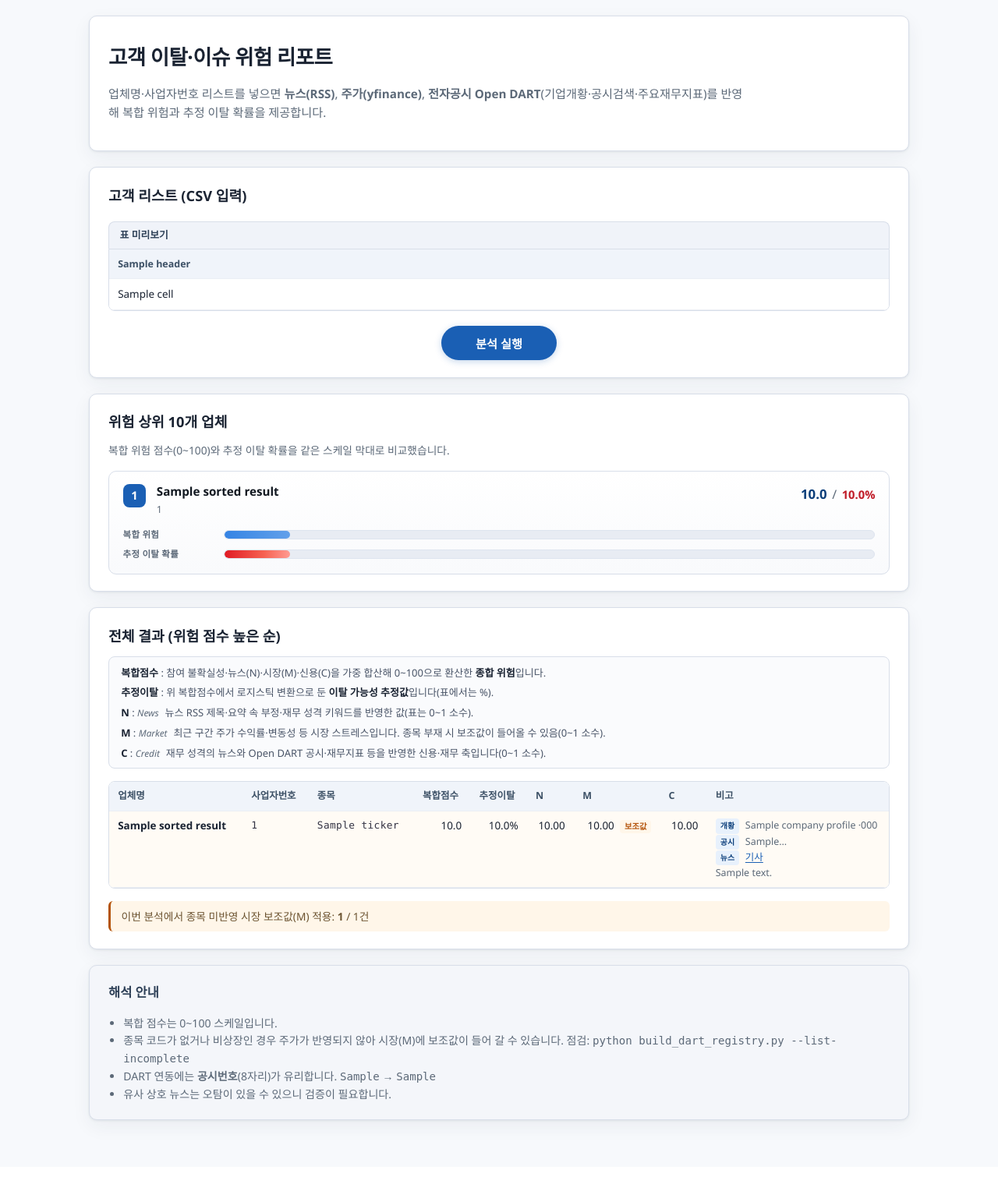
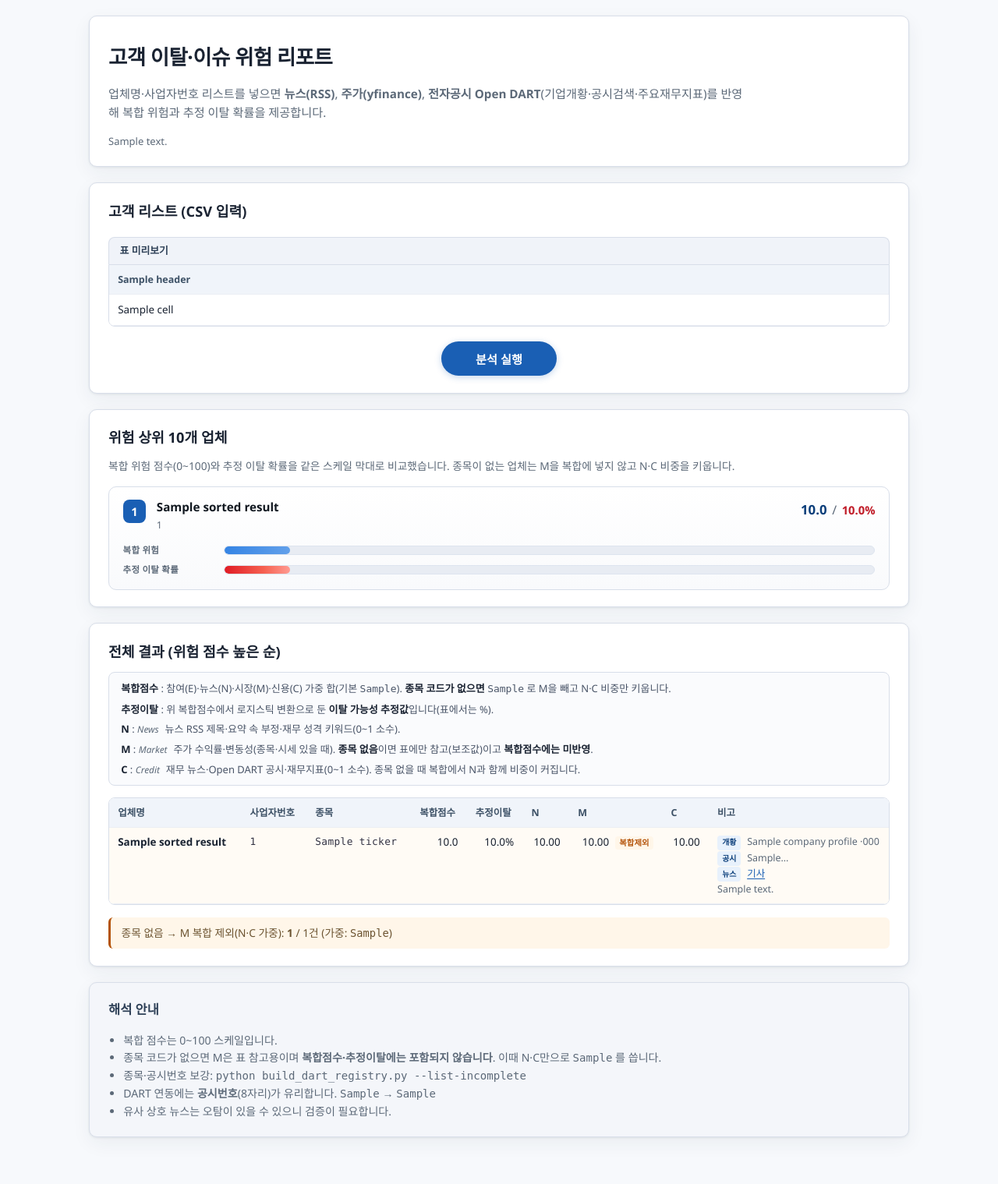
Before and after one commit to lmg2738-dot/checkCompany, a Flask app: template templates/index.html in a window 1280 px wide. Shown: the whole page at 78% size. Before the commit the page ends 1450 px from the top, so only its background shows below. Run offline with Flask 3, Linux system fonts and the light colour scheme; the template is opened without the code that fills it: most values are stand-ins (such as "Sample title", 1, 10 or a date in 2020).

Commit message:
feat: exclude M from composite when no ticker; rebalance N and C

```diff
--- a/app.py
+++ b/app.py
@@ -21,6 +21,7 @@ except ImportError:
 
 from flask import Flask, Response, jsonify, render_template, request, stream_with_context
 
+from churn_model import composite_weights_formula
 from customer_analyzer import analyze_customer
 from services.analysis_context import analyze_runtime, set_thread_bulk_analyze
 from services.dart_service import (
@@ -181,11 +182,17 @@ def sorted_results_for_template(rows: list[dict[str, Any]] | None) -> list[dict[
 
 def analysis_results_fragment_kwargs(results_payload: list[dict[str, Any]]) -> dict[str, Any]:
     results_with_gaps = [r for r in results_payload if not r.get("ticker_available")]
+    market_excluded = [
+        r for r in results_payload if not r.get("market_in_composite", r.get("ticker_available"))
+    ]
     return {
         **dart_template_path_vars(),
         "sorted_results": sorted_results_for_template(results_payload),
         "results": results_payload,
         "results_ticker_missing_count": len(results_with_gaps),
+        "results_market_excluded_count": len(market_excluded),
+        "composite_weights_with_m": composite_weights_formula(include_market=True),
+        "composite_weights_no_m": composite_weights_formula(include_market=False),
     }
 
 
@@ -229,7 +236,11 @@ def index():
         csv_preview=csv_preview,
         **ctx,
         formula_summary={
-            "weights": "S = 0.20·E + 0.30·N + 0.25·M + 0.25·C",
+            "weights": composite_weights_formula(include_market=True),
+            "weights_note": (
+                "종목 코드가 없는 행은 M을 복합점수에 넣지 않고 "
+                f"{composite_weights_formula(include_market=False)} 로 N·C 비중을 키웁니다."
+            ),
             "churn_prob": "P = σ(-2 + 4·S),  σ(x)=1/(1+e^{-x})",
         },
     )
--- a/customer_analyzer.py
+++ b/customer_analyzer.py
@@ -70,6 +70,7 @@ def analyze_customer(
         market_risk=row["market_risk"],
         credit_risk=row["credit_risk"],
         engagement_is_unknown=True,
+        market_in_composite=ticker_available,
     )
 
     return {
@@ -86,4 +87,5 @@ def analyze_customer(
         "dart": dart,
         "composite_score": est.composite_score,
         "estimated_churn_probability": est.estimated_churn_probability,
+        "market_in_composite": est.market_in_composite,
     }
--- a/static/style.css
+++ b/static/style.css
@@ -50,6 +50,13 @@ body {
   color: var(--muted);
   max-width: 820px;
   font-size: 0.95rem;
+}
+
+.formula-note {
+  margin: 0.4rem 0 0;
+  font-size: 0.8125rem;
+  line-height: 1.55;
+  max-width: 52rem;
 }
 
 /* 내부 참조용 수식 블록 — 화면 비표시 (.formula-internal) */
--- a/templates/index.html
+++ b/templates/index.html
@@ -19,6 +19,7 @@
       &nbsp;|&nbsp;
       <span>추정 이탈 확률:</span> <code>{{ formula_summary.churn_prob }}</code>
     </div>
+    <p class="formula-note muted">{{ formula_summary.weights_note }}</p>
     </header>
 
     <section class="panel sheet">
--- a/templates/partials/analysis_results.html
+++ b/templates/partials/analysis_results.html
@@ -1,6 +1,6 @@
     <section class="panel sheet">
       <h2>위험 상위 10개 업체</h2>
-      <p class="chart-intro">복합 위험 점수(0~100)와 추정 이탈 확률을 같은 스케일 막대로 비교했습니다.</p>
+      <p class="chart-intro">복합 위험 점수(0~100)와 추정 이탈 확률을 같은 스케일 막대로 비교했습니다. 종목이 없는 업체는 M을 복합에 넣지 않고 N·C 비중을 키웁니다.</p>
       <div class="top10-chart">
         {% for r in sorted_results %}
           {% if loop.index <= 10 %}
@@ -41,11 +41,11 @@
     <section class="panel sheet">
       <h2>전체 결과 (위험 점수 높은 순)</h2>
       <div class="result-column-legend" aria-label="표 컬럼 설명">
-        <p><strong>복합점수</strong> : 참여 불확실성·뉴스(N)·시장(M)·신용(C)을 가중 합산해 0~100으로 환산한 <strong>종합 위험</strong>입니다.</p>
+        <p><strong>복합점수</strong> : 참여(E)·뉴스(N)·시장(M)·신용(C) 가중 합(기본 <code>{{ composite_weights_with_m }}</code>). <strong>종목 코드가 없으면</strong> <code>{{ composite_weights_no_m }}</code> 로 M을 빼고 N·C 비중만 키웁니다.</p>
         <p><strong>추정이탈</strong> : 위 복합점수에서 로지스틱 변환으로 둔 <strong>이탈 가능성 추정값</strong>입니다(표에서는 %).</p>
-        <p><strong>N</strong> : <span class="abbr-hint">News</span> 뉴스 RSS 제목·요약 속 부정·재무 성격 키워드를 반영한 값(표는 0~1 소수).</p>
-        <p><strong>M</strong> : <span class="abbr-hint">Market</span> 최근 구간 주가 수익률·변동성 등 시장 스트레스입니다. 종목 부재 시 보조값이 들어올 수 있음(0~1 소수).</p>
-        <p><strong>C</strong> : <span class="abbr-hint">Credit</span> 재무 성격의 뉴스와 Open DART 공시·재무지표 등을 반영한 신용·재무 축입니다(0~1 소수).</p>
+        <p><strong>N</strong> : <span class="abbr-hint">News</span> 뉴스 RSS 제목·요약 속 부정·재무 성격 키워드(0~1 소수).</p>
+        <p><strong>M</strong> : <span class="abbr-hint">Market</span> 주가 수익률·변동성(종목·시세 있을 때). <strong>종목 없음</strong>이면 표에만 참고(보조값)이고 <strong>복합점수에는 미반영</strong>.</p>
+        <p><strong>C</strong> : <span class="abbr-hint">Credit</span> 재무 뉴스·Open DART 공시·재무지표(0~1 소수). 종목 없을 때 복합에서 N과 함께 비중이 커집니다.</p>
       </div>
       <div class="table-wrap">
         <table class="sheet-data-table result-table">
@@ -76,7 +76,8 @@
               <td class="td-num">{{ '%.2f'|format(r.estimate.news_risk) }}</td>
               <td class="td-num">
                 {{ '%.2f'|format(r.estimate.market_risk) }}
-                {% if not r.market_observed %}<span class="m-note">보조값</span>{% endif %}
+                {% if not r.market_in_composite %}<span class="m-note">복합제외</span>
+                {% elif not r.market_observed %}<span class="m-note">보조값</span>{% endif %}
               </td>
               <td class="td-num">{{ '%.2f'|format(r.estimate.credit_risk) }}</td>
               <td class="td-notes">
@@ -107,9 +108,14 @@
           </tbody>
         </table>
       </div>
-      {% if results_ticker_missing_count %}
+      {% if results_market_excluded_count %}
       <p class="summary-gap summary-gap-below-table">
-        이번 분석에서 종목 미반영 시장 보조값(M) 적용: <strong>{{ results_ticker_missing_count }}</strong> / {{ results|length }}건
+        종목 없음 → M 복합 제외(N·C 가중): <strong>{{ results_market_excluded_count }}</strong> / {{ results|length }}건
+        (가중: <code>{{ composite_weights_no_m }}</code>)
+      </p>
+      {% elif results_ticker_missing_count %}
+      <p class="summary-gap summary-gap-below-table">
+        종목 미기재: <strong>{{ results_ticker_missing_count }}</strong> / {{ results|length }}건
       </p>
       {% endif %}
     </section>
@@ -118,7 +124,8 @@
       <h3>해석 안내</h3>
       <ul>
         <li>복합 점수는 0~100 스케일입니다.</li>
-        <li>종목 코드가 없거나 비상장인 경우 주가가 반영되지 않아 시장(M)에 보조값이 들어 갈 수 있습니다. 점검: <code>python build_dart_registry.py --list-incomplete</code></li>
+        <li>종목 코드가 없으면 M은 표 참고용이며 <strong>복합점수·추정이탈에는 포함되지 않습니다</strong>. 이때 N·C만으로 <code>{{ composite_weights_no_m }}</code> 를 씁니다.</li>
+        <li>종목·공시번호 보강: <code>python build_dart_registry.py --list-incomplete</code></li>
         <li>DART 연동에는 <strong>공시번호</strong>(8자리)가 유리합니다. <code>{{ dart_bizno_rel }}</code> → <code>{{ dart_master_rel }}</code></li>
         <li>유사 상호 뉴스는 오탐이 있을 수 있으니 검증이 필요합니다.</li>
       </ul>
```
Also changed, not shown: churn_model.py (+37 -9 lines), public/static/style.css (+7 -0 lines).
